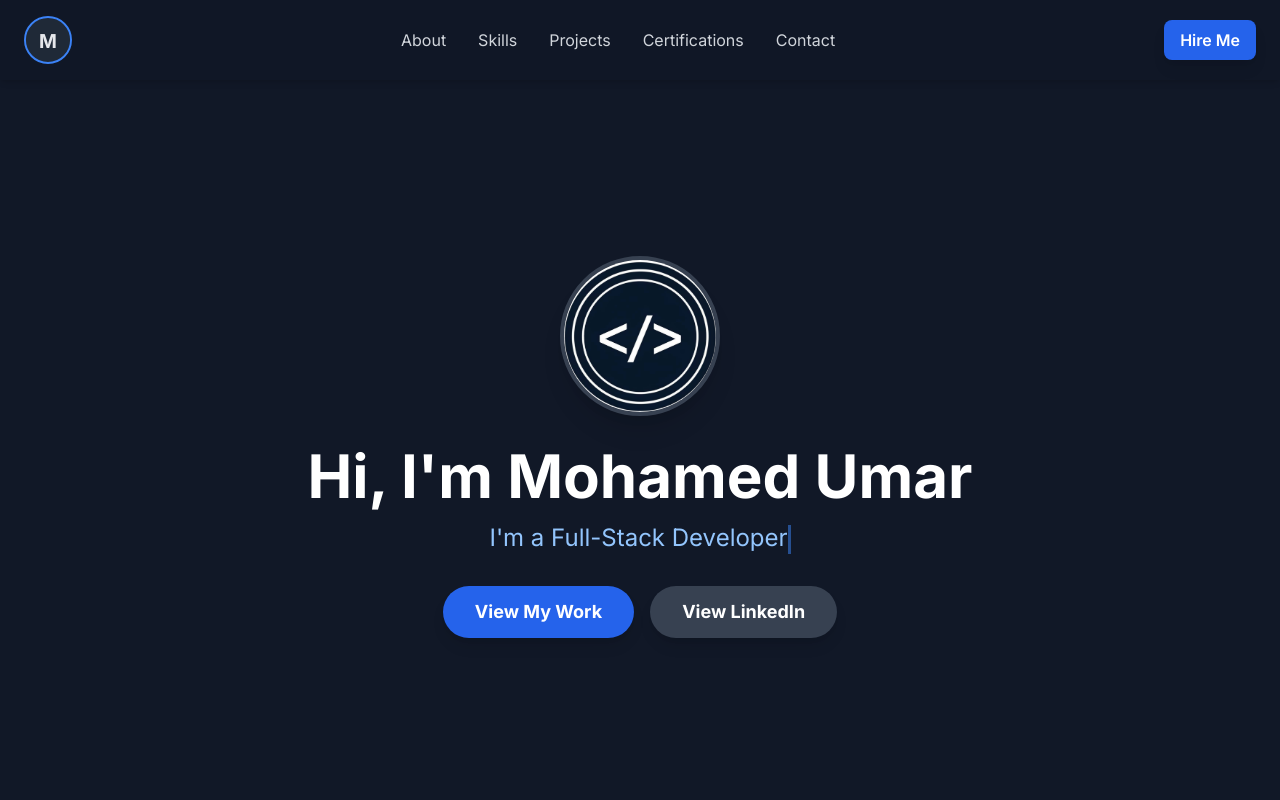
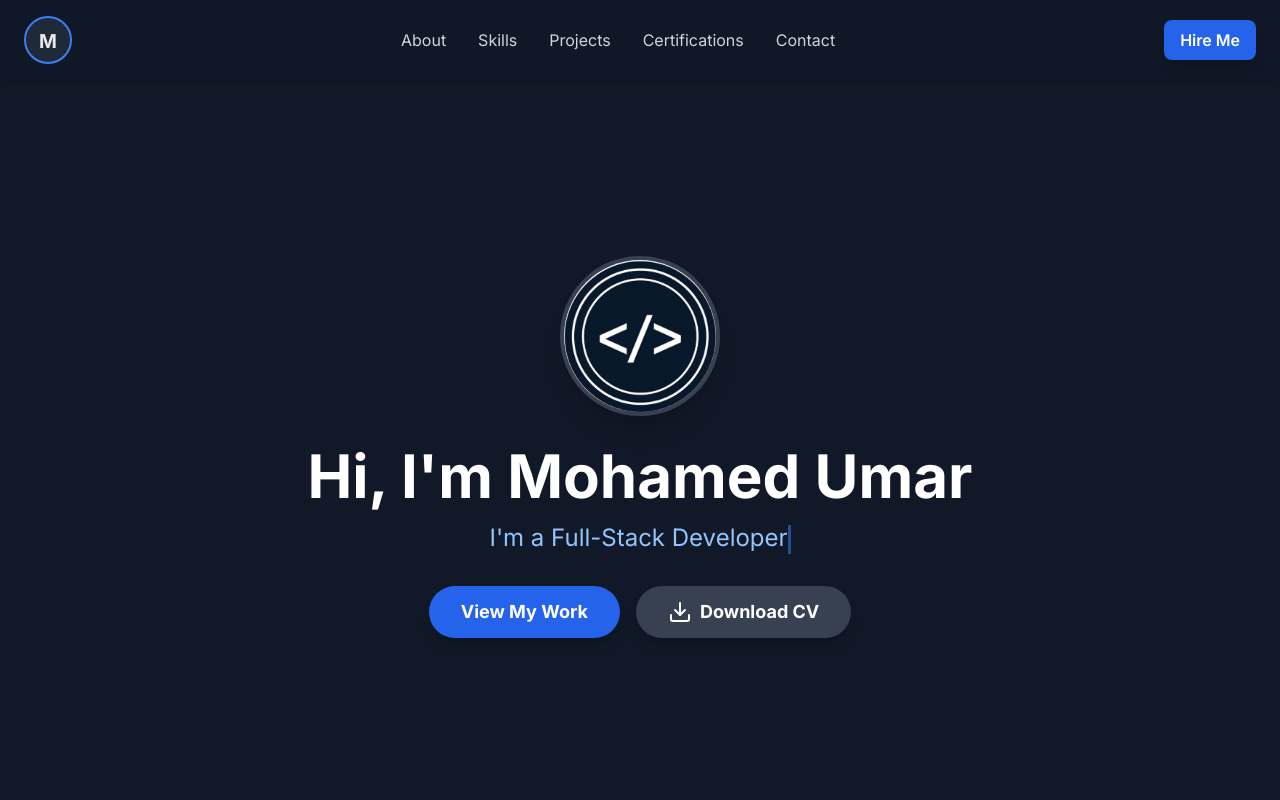
Before and after one commit to Md-Umar02/PersonalPortfolio, a plain HTML site: page index.html in a window 1280 px wide. Shown: the top 800 px of the page. Drawn offline with nearby package versions, Linux system fonts and the light colour scheme.

Commit message:
Your commit message here

```diff
--- a/index.html
+++ b/index.html
@@ -56,11 +56,11 @@
     <main class="container mx-auto px-6 pt-24 md:pt-32">
 
         <!-- Hero Section -->
-        <section id="home" class="text-center py-20 md:py-32">
+       <section id="home" class="text-center py-20 md:py-32">
             <div class="relative inline-block">
                 <img src="assets/logo.png"
                      onerror="this.onerror=null;this.src='https://placehold.co/160x160/1F2937/E5E7EB?text=Error';"
-                     alt="Mohamed Umar" class="rounded-full w-40 h-40 mx-auto mb-6 border-4 border-gray-700 shadow-xl hero-glow">
+                     alt="Mohamed Umar" class="rounded-full w-40 h-40 mx-auto mb-6 border-4 border-gray-700 shadow-xl hero-glow object-cover">
             </div>
             <h1 class="text-4xl md:text-6xl font-extrabold text-white leading-tight mb-4">
                 Hi, I'm Mohamed Umar
@@ -68,9 +68,13 @@
             <p class="text-lg md:text-2xl text-blue-300 mb-8">
                 I'm a <span id="typewriter"></span><span class="typewriter-cursor"></span>
             </p>
-            <div class="flex justify-center space-x-4">
-                <a href="#projects" class="bg-blue-600 hover:bg-blue-700 text-white font-bold py-3 px-8 rounded-full text-lg transition-transform transform hover:scale-105 shadow-lg">View My Work</a>
-                <a href="https://www.linkedin.com/in/mohamed-umar-750100243" target="_blank" class="bg-gray-700 hover:bg-gray-600 text-white font-bold py-3 px-8 rounded-full text-lg transition-transform transform hover:scale-105 shadow-lg">View LinkedIn</a>
+            <div class="flex flex-col sm:flex-row justify-center items-center space-y-4 sm:space-y-0 sm:space-x-4">
+                <a href="#projects" class="bg-blue-600 hover:bg-blue-700 text-white font-bold py-3 px-8 rounded-full text-lg transition-transform transform hover:scale-105 shadow-lg w-full sm:w-auto">View My Work</a>
+                <!-- MODIFIED: Added Download CV button -->
+                <a href="assets/Mohamed-Umar-Resume.pdf" download="Mohamed-Umar-Resume.pdf" class="bg-gray-700 hover:bg-gray-600 text-white font-bold py-3 px-8 rounded-full text-lg transition-transform transform hover:scale-105 shadow-lg w-full sm:w-auto flex items-center justify-center">
+                    <svg xmlns="http://www.w3.org/2000/svg" width="24" height="24" viewBox="0 0 24 24" fill="none" stroke="currentColor" stroke-width="2" stroke-linecap="round" stroke-linejoin="round" class="lucide lucide-download mr-2"><path d="M21 15v4a2 2 0 0 1-2 2H5a2 2 0 0 1-2-2v-4"/><polyline points="7 10 12 15 17 10"/><line x1="12" x2="12" y1="15" y2="3"/></svg>
+                    Download CV
+                </a>
             </div>
         </section>
 
```
Also changed, not shown: 1 other file.
